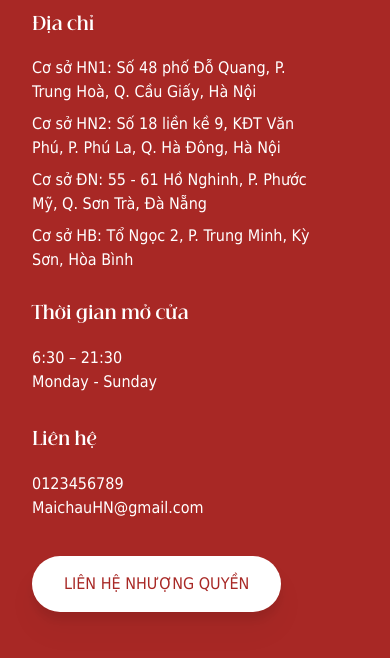
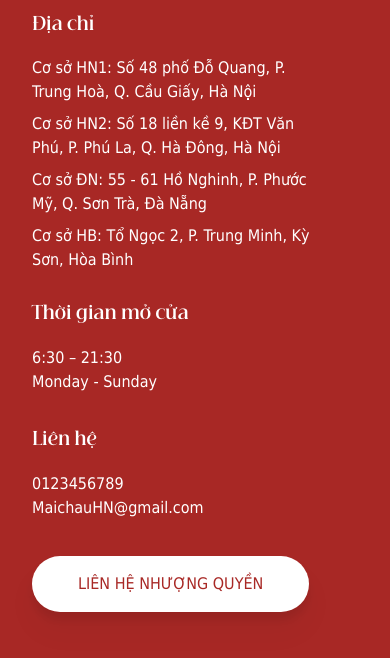
Before and after one commit to DOANCAOSON/maichau, a React (Vite) app: page / in a window 390 px wide. Shown: the part 1939-2597 px from the top of the page. Built offline with nearby package versions, Linux system fonts and the light colour scheme; a web font is replaced by a local one.

Commit message:
adfooterfix1

```diff
--- a/src/components/Footers.jsx
+++ b/src/components/Footers.jsx
@@ -100,7 +100,7 @@ export const Footers = () => {
                         </div>
                     </div>
                     <div className="col-span-2 sm:pl-[32px] sm:col-span-1 ">
-                        <button className="text-colorText text-base drop-shadow-xl font-interBold   rounded-full bg-color py-[16px] px-[32px]">
+                        <button className="text-colorText text-base drop-shadow-xl font-interBold   sm:py-[16px] sm:px-[46px]  rounded-full bg-color py-[16px] px-[32px]">
                             LIÊN HỆ NHƯỢNG QUYỀN
                         </button>
                     </div>
```
